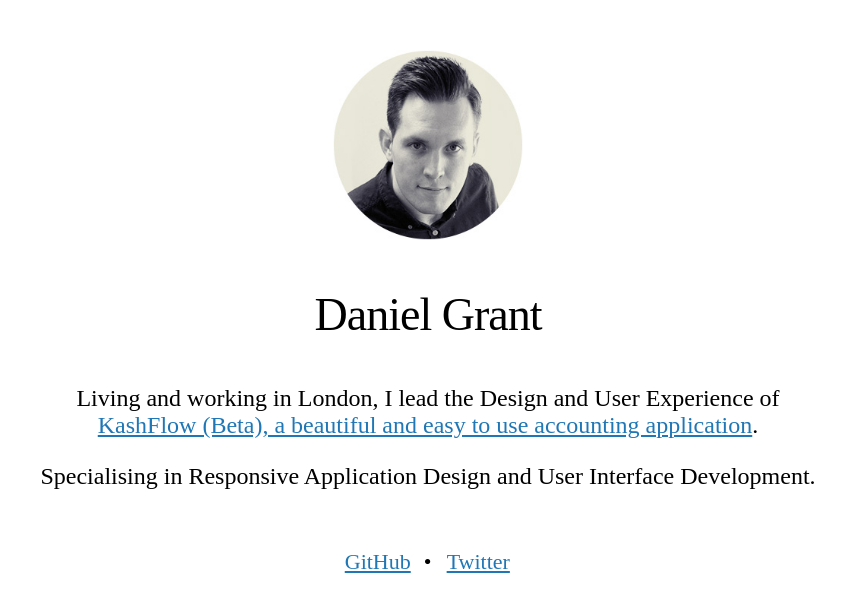
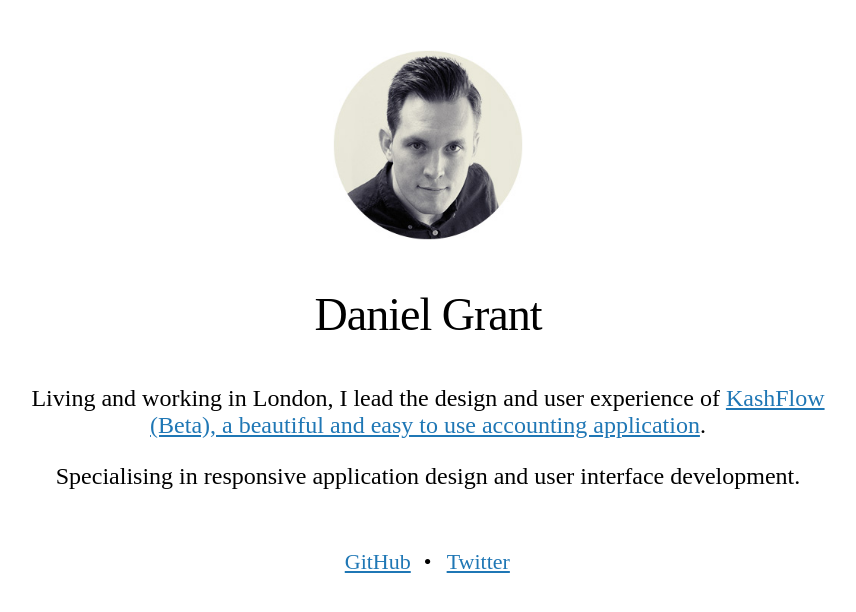
Before and after one commit to djgrant/djgrant.github.io, a Jekyll site: the page built from index.html, in a window 1280 px wide. Shown: the top 612 px of the page, without its empty margins (212-1068 px from the left). Built offline with Jekyll 4.4.1, drawn with Linux system fonts in a browser that asks for light colours; Markdown is read by kramdown in place of the engine named in the settings.

Commit message:
Sentence case

```diff
--- a/index.html
+++ b/index.html
@@ -6,8 +6,8 @@ title: Daniel Grant
 <div class="avatar"><img src="images/avatar.jpg"></div>
 <h1 class="title">Daniel Grant</h1>
 <div class="bio">
-  <p>Living and working in London, I lead the Design and User Experience of <a class="link" href="http://kf.cm/1gV7lfe" target="_blank">KashFlow (Beta), a beautiful and easy to use accounting application</a>.</p>
-  <p>Specialising in Responsive Application Design and User Interface Development.</p>
+  <p>Living and working in London, I lead the design and user experience of <a class="link" href="http://kf.cm/1gV7lfe" target="_blank">KashFlow (Beta), a beautiful and easy to use accounting application</a>.</p>
+  <p>Specialising in responsive application design and user interface development.</p>
 </div>
 <div class="socialLinks">
   <ul>
```
